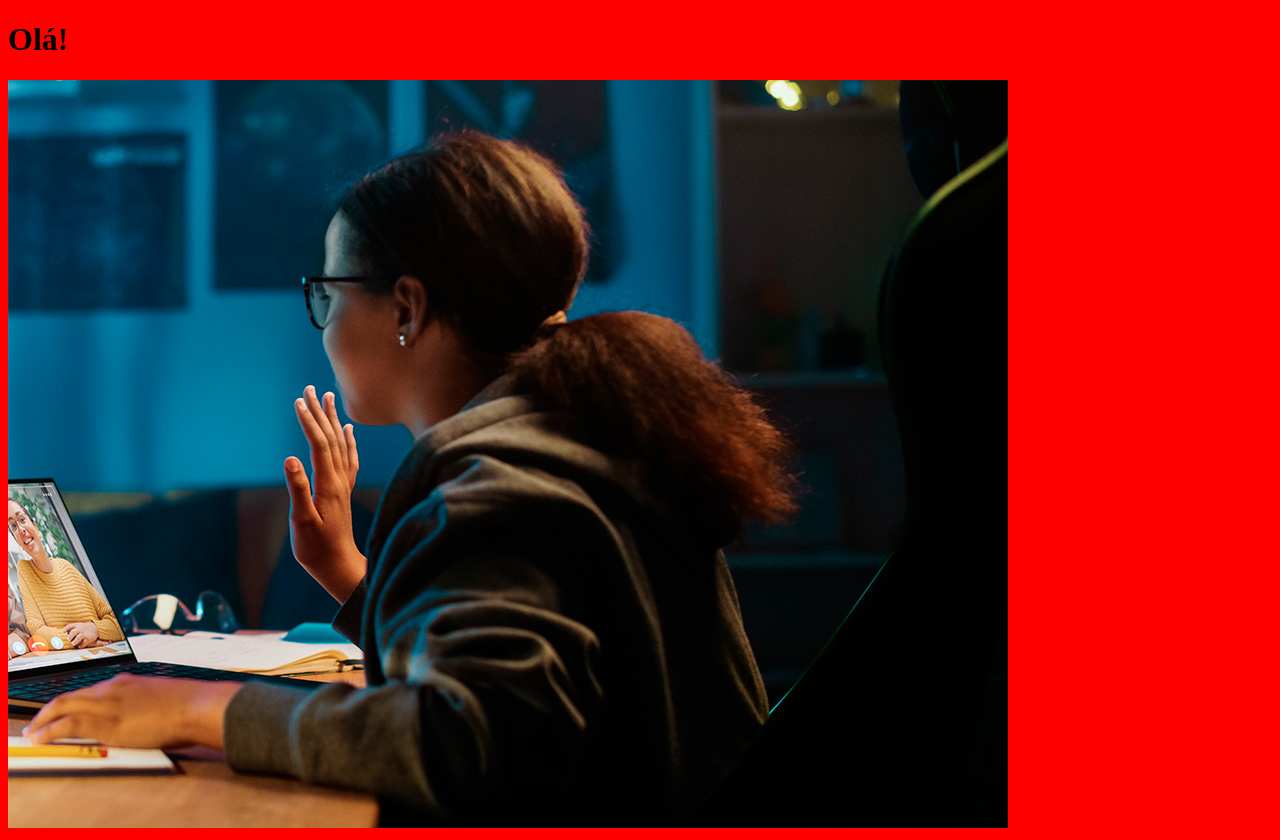
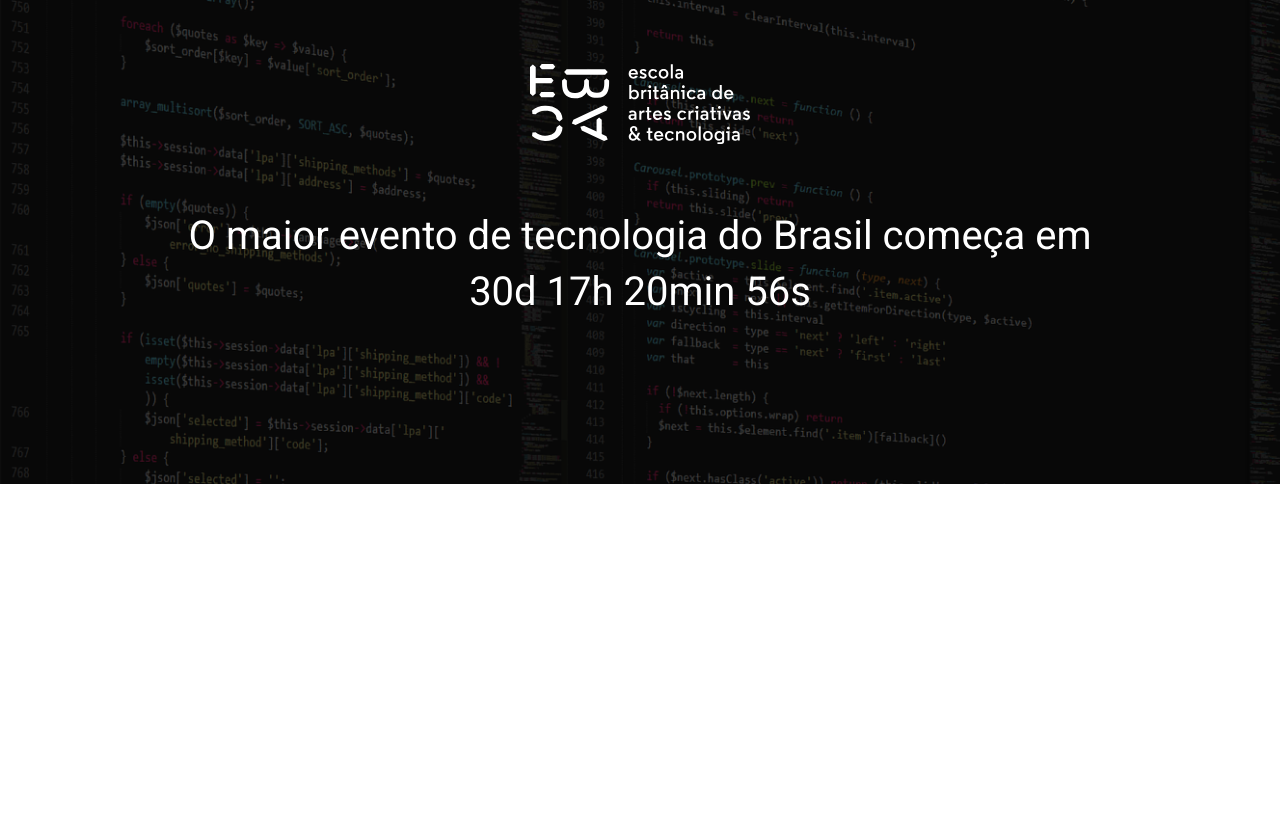
Before and after one commit to libamts/ebac_tech_talks, a website built with Parcel: page src/index.html in a window 1280 px wide. After the commit the page ends 800 px from the top, so only its background shows below. Built offline with nearby package versions, Linux system fonts and the light colour scheme.

Commit message:
Criando o hero

```diff
--- a/src/index.html
+++ b/src/index.html
@@ -3,12 +3,22 @@
 <head>
     <meta charset="UTF-8">
     <meta name="viewport" content="width=device-width, initial-scale=1.0">
-    <title>Document</title>
+    <title>Ebac tech talks</title>
     <link rel="stylesheet" href="/src/styles/main.scss">
+    <link rel="preconnect" href="https://fonts.googleapis.com">
+<link rel="preconnect" href="https://fonts.gstatic.com" crossorigin>
+<link href="https://fonts.googleapis.com/css2?family=Roboto:wght@400;700:900&display=swap" rel="stylesheet">
 </head>
 <body>
-    <h1>Olá!</h1>
-    <img src="/src/images/backend.png" alt="">
+    <header class="hero">
+        <div class="container">
+            <img  class="hero__logo" src="/src/images/ebac_logo.svg" alt="">
+            <p class="hero__text">
+                O maior evento de tecnologia do Brasil começa em
+                30d 17h 20min 56s
+            </p>
+        </div>
+    </header>
     <script src="/src/scripts/main.js"></script>
 </body>
 </html>
--- /dev/null
+++ b/src/styles/hero.scss
@@ -0,0 +1,55 @@
+.hero{
+    padding-top: 64px;
+    padding-bottom: 100px;
+    background-image: url(/src/images/fundo.png);
+    background-repeat: no-repeat;
+    //Ocupar todo o espaço do container
+    background-size: cover;
+    position: relative;
+
+    .container{
+        position: relative;
+    }
+
+    &::before{
+        position: absolute;
+        top: 0;
+        left: 0;
+        width: 100%;
+        height: 100%;
+        background-color: black;
+        content: '';
+        opacity: 0.7;
+    }
+
+    &__text{
+        margin-top: 64px;
+        margin-bottom: 64px;
+        line-height: 56px;
+        font-size: 40px;
+
+        text-align: center;
+
+    }
+
+    &__logo{
+        margin: 0 auto;
+        height: 80px;
+        display: block;
+    }
+
+    @media (max-width: 640px) {
+        padding: 40px 0;
+
+        &__logo{
+            height: 24px;
+
+        }
+
+        &__text{
+            font-size:22px ;
+            line-height: 24px;
+            margin: 24px 0;
+        }
+    }
+}
--- a/src/styles/main.scss
+++ b/src/styles/main.scss
@@ -1,3 +1,24 @@
-body {
-    background-color: red;
+@use 'hero';
+
+*{
+    margin: 0;
+    padding: 0;
+    box-sizing: border-box;
+    font-family: Roboto, sans-serif;
+    color: #fff;
 }
+
+.container{
+    max-width: 960px;
+    width: 100%;
+    margin: 0 auto;
+
+    @media (max-width: 640px){
+        max-width: 80%;
+    }
+
+    @media (max-width: 1024px){
+        max-width: 90%;
+
+    }
+}
```
